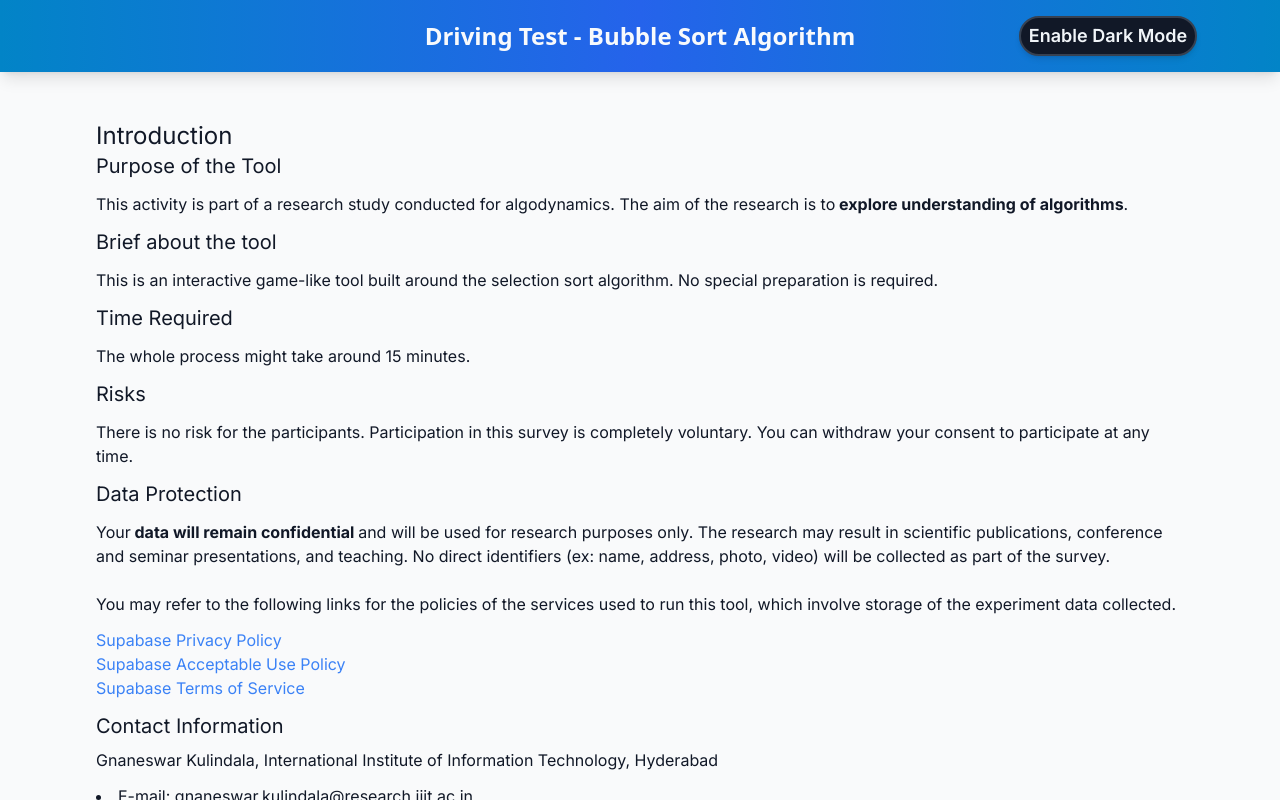
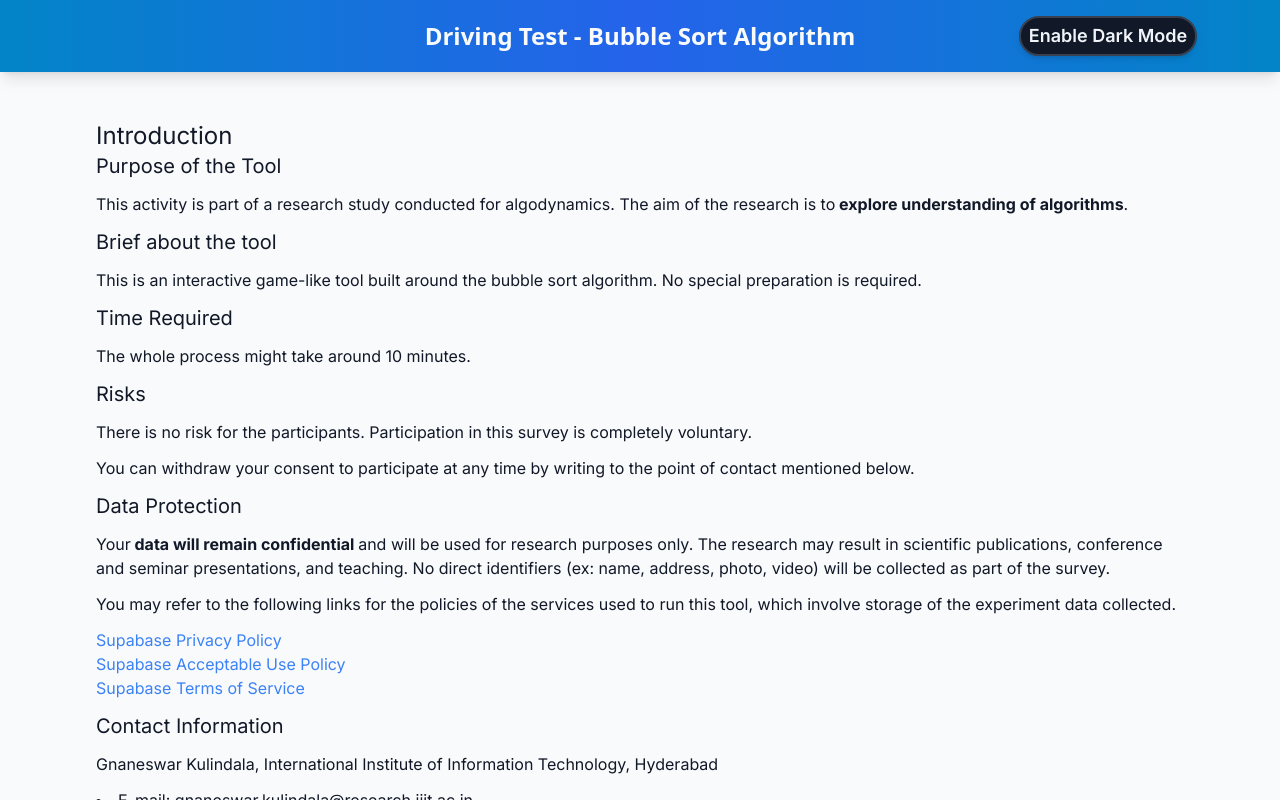
Before and after one commit to algodynamics-iiith/bubble-sort-hierarchical, a Next.js app: page / in a window 1280 px wide. Built offline with nearby package versions, Linux system fonts and the light colour scheme.

Commit message:
Corrections and formatting in homepage

```diff
--- a/app/page.tsx
+++ b/app/page.tsx
@@ -42,17 +42,19 @@ export default function Home() {
           <h2 className="text-xl">Brief about the tool</h2>
           <p className="py-3">
             This is an interactive game-like tool built around the
-            selection&nbsp;sort algorithm. No special preparation is required.
+            bubble&nbsp;sort algorithm. No special preparation is required.
           </p>
           <h2 className="text-xl">Time Required</h2>
-          <p className="py-3">The whole process might take around 15 minutes.</p>
+          <p className="py-3">The whole process might take around 10 minutes.</p>
           <h2 className="text-xl">Risks</h2>
           <p className="py-3">
             There is no risk for the participants. Participation in this survey is
-            completely voluntary. You can withdraw your consent to participate at
-            any time.
+            completely voluntary.
             {/* There is no risk for the participants. You can exit at any time. */}
           </p>
+          <p className="pb-3">
+            You can withdraw your consent to participate at any time by writing to the
+            point of contact mentioned below.</p>
           <h2 className="text-xl">Data Protection</h2>
           <p className="py-3">
             Your<strong>&nbsp;data will remain confidential&nbsp;</strong>and
@@ -61,7 +63,7 @@ export default function Home() {
             teaching. No direct identifiers (ex: name, address, photo, video) will
             be collected as part of the survey.
           </p>
-          <p className="py-3">
+          <p className="pb-3">
             You may refer to the following links for the policies of the services
             used to run this tool, which involve storage of the experiment data collected.
           </p>
@@ -85,7 +87,7 @@ export default function Home() {
             etc.) is collected as part of the tool demonstration.
           </p> */}
           <h2 className="text-xl">Contact Information</h2>
-          <ol className="py-2">
+          <ol className="py-3">
             <li>
               <span>{nameOfPOC}</span>{(orgOfPOC !== "") && (<span>, {orgOfPOC}</span>)}
               <ol className="list-disc list-inside py-3">
@@ -94,10 +96,10 @@ export default function Home() {
               </ol>
             </li>
           </ol>
-          <p className="py-3">
-            Please click on the Start button below to start the tool.
+          <p className="pb-3">
+            Please click on the Agree button below to start the tool.
           </p>
-          <AgreeButton route="/level-zero" start />
+          <AgreeButton route="/level-zero" />
         </div>
       </div>
     </Layout>
```
